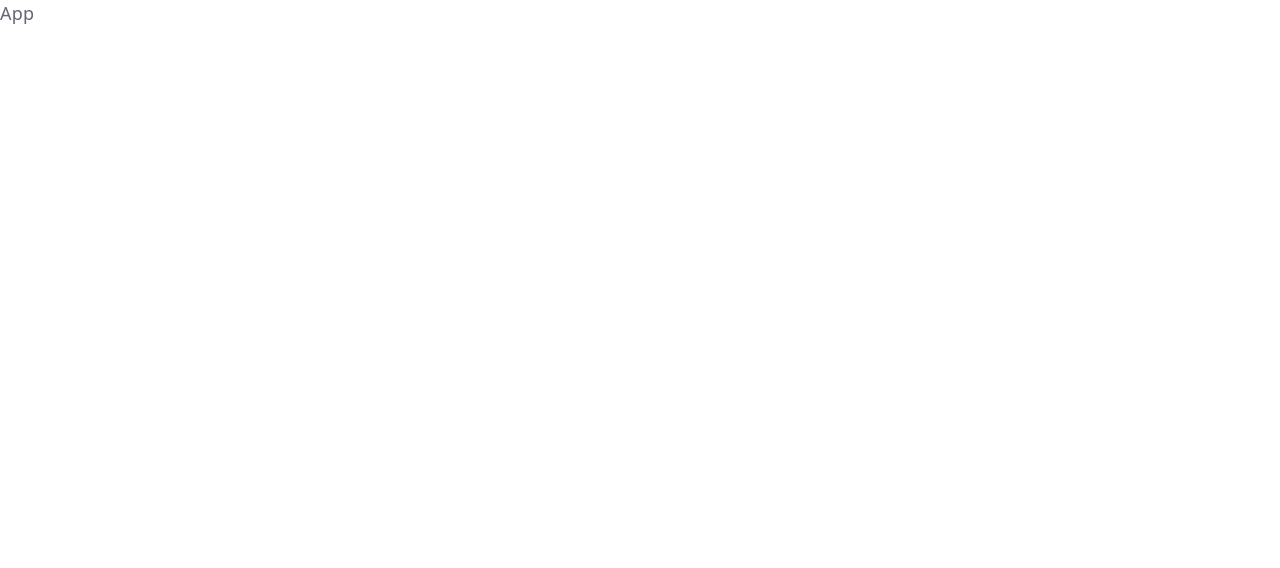
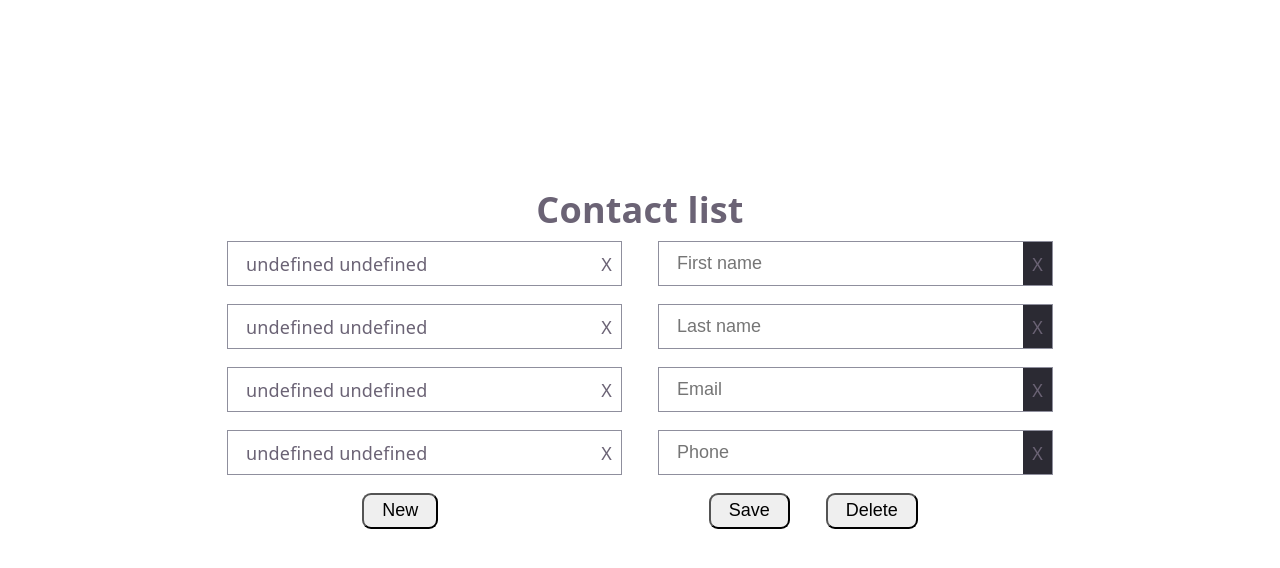
Before and after one commit to vlad09fedko/React.Contact-List, a React (Vite) app: page / in a window 1280 px wide. Shown: the top 568 px of the page. Built offline with nearby package versions, Linux system fonts and the light colour scheme.

Commit message:
Add html and css

```diff
--- a/package.json
+++ b/package.json
@@ -11,7 +11,8 @@
   },
   "dependencies": {
     "react": "^19.2.7",
-    "react-dom": "^19.2.7"
+    "react-dom": "^19.2.7",
+    "uuid": "^14.0.1"
   },
   "devDependencies": {
     "@eslint/js": "^10.0.1",
--- a/src/App.css
+++ b/src/App.css
@@ -0,0 +1,61 @@
+.container {
+  text-align: center;
+  margin: 20vh auto;
+  max-width: 900px;
+  border: 1px solid white;
+  padding: 1em 2em;
+}
+
+h1 {
+  max-width: fit-content;
+  margin: 0.5em auto;
+}
+
+.listAndForm {
+  display: flex;
+  justify-content: space-between;
+  gap: 2em;
+}
+
+.listAndForm > * {
+  width: 100%;
+}
+
+.buttons {
+  display: flex;
+  justify-content: space-around;
+  padding: 1em 0;
+}
+
+.buttons > * {
+  margin: 0 5em;
+}
+
+.buttons > div {
+  display: flex;
+  gap: 2em;
+}
+
+button {
+  font-size: 1em;
+  padding: 0.3em 1em;
+  border-radius: 0.5em;
+  cursor: pointer;
+  transition: 0.2s;
+}
+
+@media (max-width: 1000px) {
+  .container {
+    max-width: 80%;
+  }
+}
+
+@media (max-width: 700px) {
+  .container {
+    max-width: 90%;
+  }
+
+  .buttons > * {
+    margin: 0;
+  }
+}
--- a/src/App.jsx
+++ b/src/App.jsx
@@ -1,9 +1,34 @@
 import { Component } from 'react';
+import { v4 as uuid } from 'uuid';
+
+import ContactList from './components/ContactList/ContactList';
+import ContactForm from './components/ContactForm/ContactForm';
+
 import './App.css';
 
 export class App extends Component {
+  state = {
+    contacts: [{}, {}, {}, {}],
+    currentContact: {},
+  };
+
   render() {
-    return <>App</>;
+    return (
+      <div className='container'>
+        <h1>Contact list</h1>
+        <article className='listAndForm'>
+          <ContactList contacts={this.state.contacts} />
+          <ContactForm currentContact={this.state.currentContact} />
+        </article>
+        <article className='buttons'>
+          <button>New</button>
+          <div>
+            <button>Save</button>
+            <button>Delete</button>
+          </div>
+        </article>
+      </div>
+    );
   }
 }
 
--- /dev/null
+++ b/src/components/ContactForm/ContactForm.jsx
@@ -0,0 +1,30 @@
+import { Component } from 'react';
+
+import style from './contactForm.module.css';
+
+export class ContactForm extends Component {
+  render() {
+    return (
+      <form>
+        <div className={style.inputArea}>
+          <input type='text' placeholder='First name' />
+          <span>X</span>
+        </div>
+        <div className={style.inputArea}>
+          <input type='text' placeholder='Last name' />
+          <span>X</span>
+        </div>
+        <div className={style.inputArea}>
+          <input type='email' placeholder='Email' />
+          <span>X</span>
+        </div>
+        <div className={style.inputArea}>
+          <input type='tel' placeholder='Phone' />
+          <span>X</span>
+        </div>
+      </form>
+    );
+  }
+}
+
+export default ContactForm;
--- /dev/null
+++ b/src/components/ContactForm/contactForm.module.css
@@ -0,0 +1,26 @@
+form {
+  display: flex;
+  flex-direction: column;
+  gap: 1em;
+  font-size: 1em;
+}
+
+.inputArea {
+  height: 2.5em;
+  display: flex;
+  background-color: #2b2a33;
+  border: 1px solid #8f8f9d;
+  transition: 0.2s;
+}
+
+.inputArea:hover {
+  border-color: whitesmoke;
+}
+
+.inputArea > input {
+  width: 100%;
+  padding: 1em;
+  font-size: 1em;
+  border: none;
+  outline: none;
+}
--- /dev/null
+++ b/src/components/ContactList/ContactItem/ContactItem.jsx
@@ -0,0 +1,15 @@
+import { Component } from 'react';
+import './contactItem.module.css';
+
+export class ContactItem extends Component {
+  render() {
+    return (
+      <>
+        <p>{`${this.props.firstName} ${this.props.lastName}`}</p>
+        <span>X</span>
+      </>
+    );
+  }
+}
+
+export default ContactItem;
--- /dev/null
+++ b/src/components/ContactList/ContactItem/contactItem.module.css
@@ -0,0 +1,15 @@
+p {
+  margin: auto 1em;
+}
+
+span {
+  user-select: none;
+  margin: auto 0;
+  padding: 0 0.5em;
+  cursor: pointer;
+}
+
+span:hover {
+  color: whitesmoke;
+  transition: 0.2s;
+}
--- /dev/null
+++ b/src/components/ContactList/ContactList.jsx
@@ -0,0 +1,21 @@
+import { Component } from 'react';
+
+import ContactItem from './ContactItem/ContactItem';
+
+import './contactList.css';
+
+export class ContactList extends Component {
+  render() {
+    return (
+      <ul>
+        {this.props.contacts.map(contact => (
+          <li key={contact.id}>
+            <ContactItem contact={contact} />
+          </li>
+        ))}
+      </ul>
+    );
+  }
+}
+
+export default ContactList;
--- /dev/null
+++ b/src/components/ContactList/contactList.css
@@ -0,0 +1,23 @@
+ul {
+  list-style-type: none;
+  padding-left: 0;
+  margin: 0;
+  display: flex;
+  flex-direction: column;
+  gap: 1em;
+}
+
+li {
+  display: flex;
+  justify-content: space-between;
+  cursor: pointer;
+  border: 1px solid #8f8f9d;
+  transition: 0.2s;
+  text-align: start;
+  min-height: 2.5em;
+  max-height: fit-content;
+}
+
+li:hover {
+  border-color: whitesmoke;
+}
--- a/src/index.css
+++ b/src/index.css
@@ -44,10 +44,6 @@
     --shadow:
       rgba(0, 0, 0, 0.4) 0 10px 15px -3px, rgba(0, 0, 0, 0.25) 0 4px 6px -2px;
   }
-
-  #social .button-icon {
-    filter: invert(1) brightness(2);
-  }
 }
 
 * {
```
Also changed, not shown: 1 other file (tests, documents, lock files or other folders).
